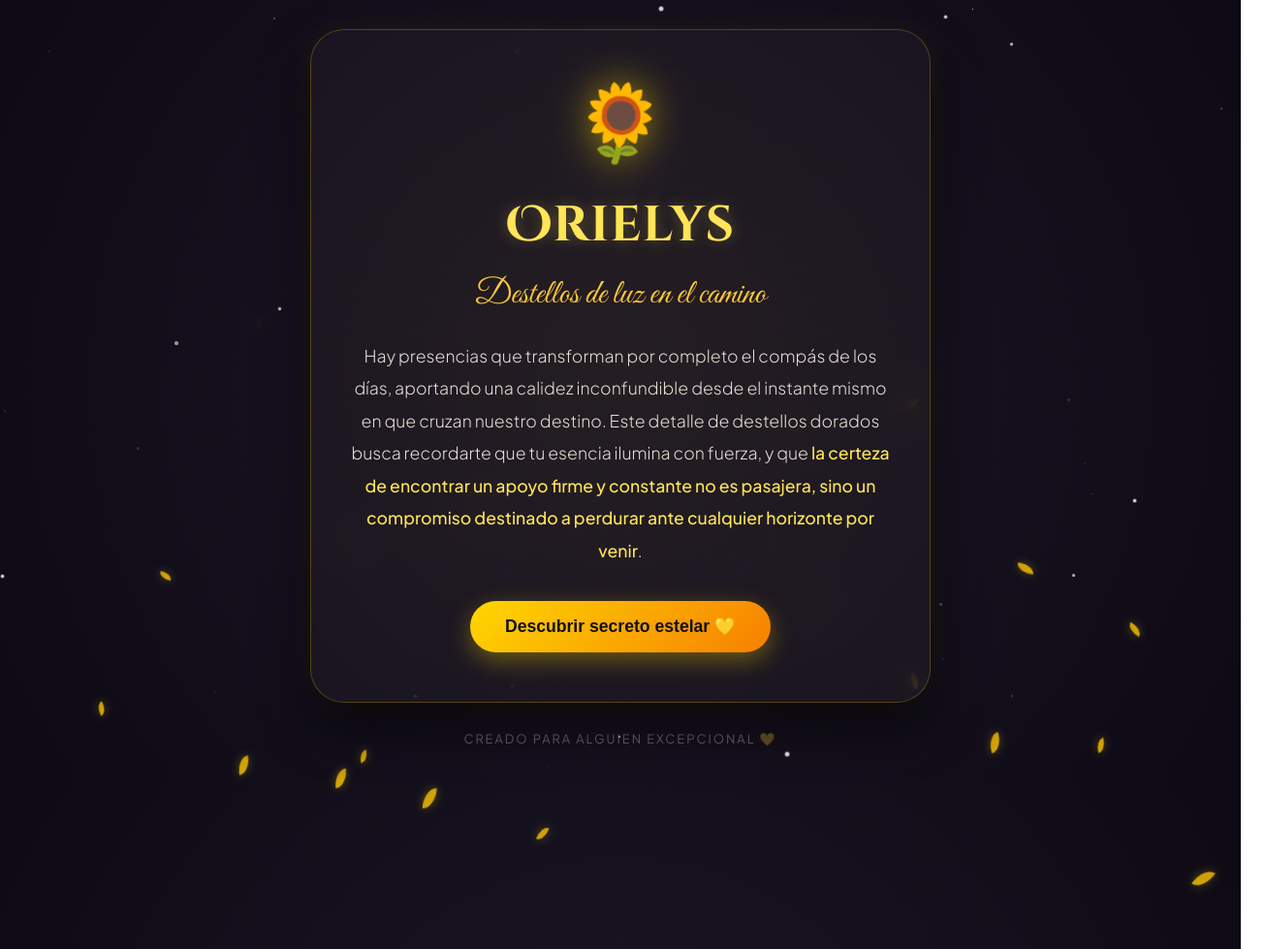
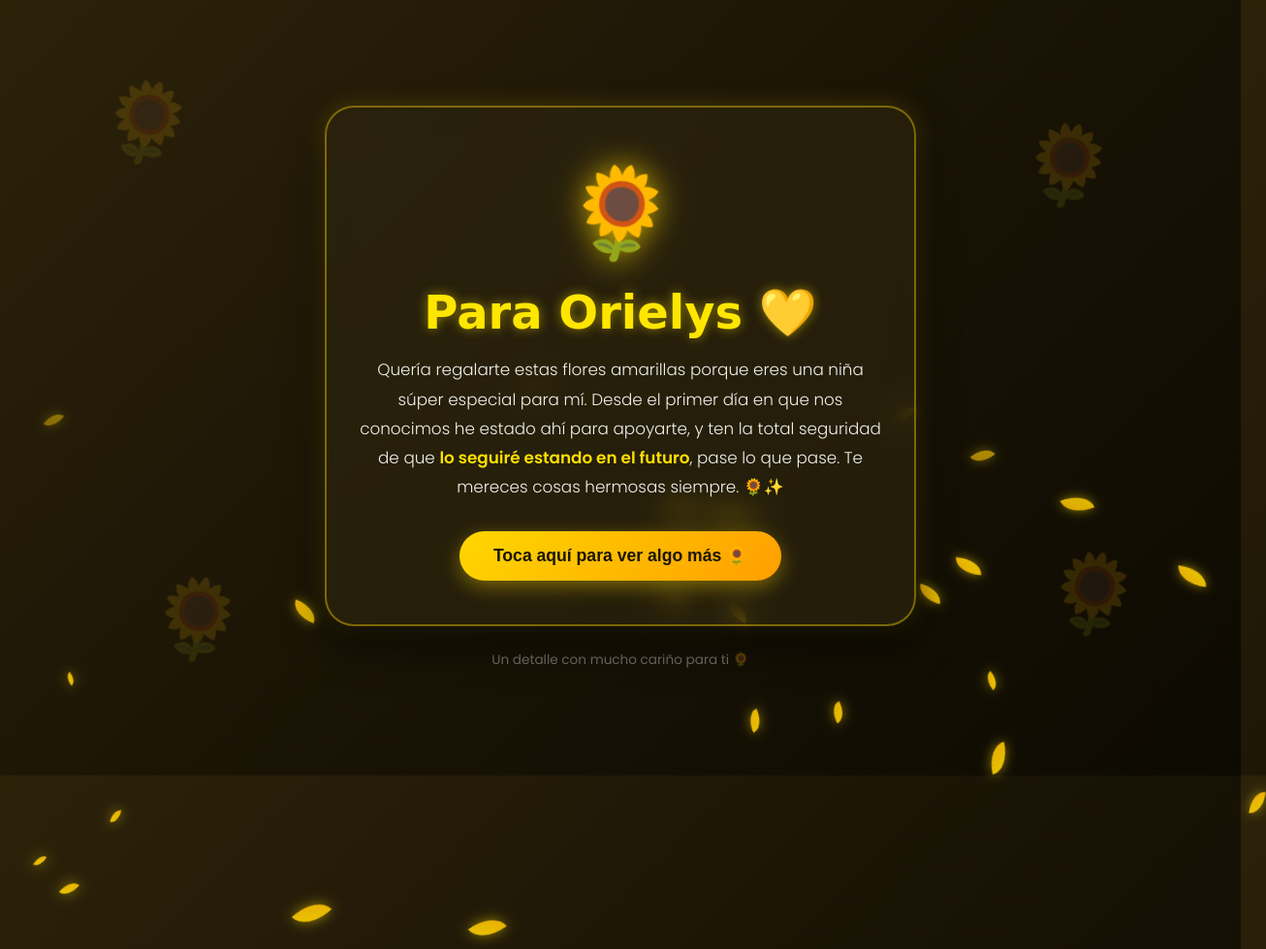
Before and after one commit to Ssevnn/florecitas-para-ori, a plain HTML site: page index.html in a window 1280 px wide. Shown: the top 979 px of the page at 97% size, 1306 px wide, since content can reach past the window. Drawn offline with Linux system fonts and the light colour scheme; a web font is replaced by a local one.

Commit message:
Update index.html with new styles and content

```diff
--- a/index.html
+++ b/index.html
@@ -3,8 +3,8 @@
 <head>
     <meta charset="UTF-8">
     <meta name="viewport" content="width=device-width, initial-scale=1.0">
-    <title>Para Orielys 💛 Un jardín para ti</title>
-    <link href="https://fonts.googleapis.com/css2?family=Cinzel+Decorative:wght@700&family=Great+Vibes&family=Plus+Jakarta+Sans:wght@300;400;500;600&display=swap" rel="stylesheet">
+    <title>Para Orielys 🌻 Flores Amarillas</title>
+    <link href="https://fonts.googleapis.com/css2?family=Shantell+Sans:ital,wght@0,400;0,700;1,400&family=Poppins:wght@300;400;600&display=swap" rel="stylesheet">
     <style>
         * {
             margin: 0;
@@ -13,64 +13,52 @@
         }
 
         body {
-            background: radial-gradient(circle at center, #1b1626 0%, #0d0a14 100%);
+            background: linear-gradient(135deg, #2c220a 0%, #1a1405 50%, #0d0a02 100%);
             min-height: 100vh;
-            font-family: 'Plus Jakarta Sans', sans-serif;
+            font-family: 'Poppins', sans-serif;
             display: flex;
             justify-content: center;
             align-items: center;
             overflow-x: hidden;
-            color: #f7f5f0;
+            color: #fff;
             position: relative;
         }
 
-        /* Estrellas de fondo sutiles */
-        .stars {
+        /* Girasoles decorativos de fondo (siluetas brillantes) */
+        .bg-sunflower {
             position: absolute;
-            width: 100%;
-            height: 100%;
-            top: 0;
-            left: 0;
+            font-size: 5rem;
+            opacity: 0.15;
+            z-index: 1;
+            animation: floatSunflower 8s ease-in-out infinite alternate;
             pointer-events: none;
-            z-index: 1;
         }
 
-        .star {
-            position: absolute;
-            background: #fff;
-            border-radius: 50%;
-            animation: twinkle 3s infinite ease-in-out;
+        @keyframes floatSunflower {
+            0% { transform: translateY(0) rotate(0deg); }
+            100% { transform: translateY(-20px) rotate(15deg); }
         }
 
-        @keyframes twinkle {
-            0%, 100% { opacity: 0.2; transform: scale(0.8); }
-            50% { opacity: 0.9; transform: scale(1.2); }
-        }
-
-        /* Pétalos y destellos flotantes dorados */
+        /* Pétalos cayendo constantemente */
         .petal {
             position: absolute;
-            background: linear-gradient(135deg, #ffd700, #ffb703);
+            background: linear-gradient(135deg, #ffdf00, #ffb703);
             border-radius: 150% 0 150% 0;
             animation: floatPetal linear infinite;
-            opacity: 0.7;
+            opacity: 0.8;
             z-index: 2;
-            box-shadow: 0 0 10px rgba(255, 215, 0, 0.4);
+            box-shadow: 0 0 12px rgba(255, 223, 0, 0.6);
         }
 
         @keyframes floatPetal {
             0% {
-                transform: translateY(-10vh) translateX(0) rotate(0deg) scale(0.7);
+                transform: translateY(-10vh) translateX(0) rotate(0deg) scale(0.8);
                 opacity: 0;
             }
-            15% {
-                opacity: 0.8;
-            }
-            85% {
-                opacity: 0.8;
-            }
+            20% { opacity: 0.9; }
+            80% { opacity: 0.9; }
             100% {
-                transform: translateY(110vh) translateX(50px) rotate(360deg) scale(1.1);
+                transform: translateY(110vh) translateX(60px) rotate(360deg) scale(1.2);
                 opacity: 0;
             }
         }
@@ -80,256 +68,190 @@
             z-index: 10;
             text-align: center;
             padding: 20px;
-            max-width: 680px;
+            max-width: 650px;
             width: 90%;
         }
 
         .card {
-            background: rgba(26, 21, 37, 0.65);
-            backdrop-filter: blur(20px);
-            -webkit-backdrop-filter: blur(20px);
-            border: 1px solid rgba(255, 215, 0, 0.25);
-            border-radius: 35px;
-            padding: 50px 35px;
-            box-shadow: 0 25px 50px rgba(0, 0, 0, 0.6), 0 0 30px rgba(255, 215, 0, 0.08);
-            animation: cardAppear 1.5s cubic-bezier(0.16, 1, 0.3, 1) forwards;
-            position: relative;
-            overflow: hidden;
+            background: rgba(45, 38, 15, 0.65);
+            backdrop-filter: blur(15px);
+            -webkit-backdrop-filter: blur(15px);
+            border: 2px solid rgba(255, 215, 0, 0.4);
+            border-radius: 30px;
+            padding: 45px 30px;
+            box-shadow: 0 20px 40px rgba(0, 0, 0, 0.6), 0 0 25px rgba(255, 215, 0, 0.2);
+            animation: fadeIn 1.2s ease-out;
         }
 
-        @keyframes cardAppear {
-            0% {
-                opacity: 0;
-                transform: translateY(40px) scale(0.95);
-            }
-            100% {
-                opacity: 1;
-                transform: translateY(0) scale(1);
-            }
+        @keyframes fadeIn {
+            from { opacity: 0; transform: translateY(25px); }
+            to { opacity: 1; transform: translateY(0); }
         }
 
-        /* Anillo luminoso decorativo interno */
-        .card::before {
-            content: '';
-            position: absolute;
-            top: -50%;
-            left: -50%;
-            width: 200%;
-            height: 200%;
-            background: radial-gradient(circle, rgba(255,215,0,0.05) 0%, transparent 70%);
-            pointer-events: none;
+        .flower-icon {
+            font-size: 85px;
+            margin-bottom: 10px;
+            display: inline-block;
+            animation: bounceFlower 2s infinite ease-in-out;
+            filter: drop-shadow(0 0 15px rgba(255, 215, 0, 0.8));
         }
 
-        .flower-emblem {
-            font-size: 75px;
-            margin-bottom: 20px;
-            animation: floatGlow 3s ease-in-out infinite;
-            display: inline-block;
-            filter: drop-shadow(0 0 20px rgba(255, 215, 0, 0.6));
-        }
-
-        @keyframes floatGlow {
-            0%, 100% { transform: translateY(0) rotate(0deg) scale(1); }
-            50% { transform: translateY(-8px) rotate(5deg) scale(1.05); }
+        @keyframes bounceFlower {
+            0%, 100% { transform: scale(1); }
+            50% { transform: scale(1.08) rotate(5deg); }
         }
 
         h1 {
-            font-family: 'Cinzel Decorative', cursive;
-            font-size: clamp(2.2rem, 5vw, 3.2rem);
-            color: #ffe55c;
+            font-family: 'Shantell Sans', cursive;
+            font-size: 3rem;
+            color: #ffe600;
             margin-bottom: 15px;
-            letter-spacing: 1px;
-            text-shadow: 0 0 15px rgba(255, 229, 92, 0.3);
-        }
-
-        .subtitle {
-            font-family: 'Great Vibes', cursive;
-            font-size: 2.2rem;
-            color: #ffca3a;
-            margin-bottom: 25px;
-            display: block;
+            text-shadow: 0 0 12px rgba(255, 230, 0, 0.5);
         }
 
         p {
-            font-size: 1.1rem;
-            line-height: 1.9;
-            color: #e2dedb;
-            margin-bottom: 35px;
+            font-size: 1.05rem;
+            line-height: 1.8;
+            color: #f1f0e8;
+            margin-bottom: 30px;
             font-weight: 300;
         }
 
-        .highlight-text {
-            color: #ffe55c;
-            font-weight: 500;
+        .highlight {
+            color: #ffdf00;
+            font-weight: 600;
         }
 
-        /* Botón elegante */
-        .btn-magic {
-            background: linear-gradient(135deg, #ffd700 0%, #f77f00 100%);
-            color: #120f18;
+        /* Botón llamativo */
+        .btn-surprise {
+            background: linear-gradient(135deg, #ffd700, #ff9e00);
+            color: #1a1502;
             border: none;
-            padding: 16px 36px;
+            padding: 15px 35px;
             font-size: 1.1rem;
             font-weight: 600;
             border-radius: 50px;
             cursor: pointer;
-            box-shadow: 0 8px 25px rgba(255, 215, 0, 0.35);
-            transition: all 0.4s cubic-bezier(0.16, 1, 0.3, 1);
-            position: relative;
-            overflow: hidden;
+            box-shadow: 0 6px 20px rgba(255, 215, 0, 0.4);
+            transition: all 0.3s ease;
         }
 
-        .btn-magic:hover {
-            transform: translateY(-4px) scale(1.02);
-            box-shadow: 0 12px 30px rgba(255, 215, 0, 0.5);
-            background: linear-gradient(135deg, #ffea61 0%, #f77f00 100%);
+        .btn-surprise:hover {
+            transform: translateY(-3px);
+            box-shadow: 0 10px 25px rgba(255, 215, 0, 0.6);
+            background: linear-gradient(135deg, #ffea61, #ff9e00);
         }
 
-        .btn-magic:active {
-            transform: translateY(-1px);
-        }
-
-        /* Mensaje poético revelado */
-        .revealed-message {
+        /* Mensaje secreto natural */
+        .secret-message {
             max-height: 0;
             opacity: 0;
             overflow: hidden;
-            transition: all 0.9s cubic-bezier(0.16, 1, 0.3, 1);
+            transition: all 0.7s ease;
             margin-top: 0;
-            border-top: 1px solid transparent;
+            font-family: 'Shantell Sans', cursive;
+            font-size: 1.5rem;
+            color: #fff3b0;
         }
 
-        .revealed-message.show {
-            max-height: 350px;
+        .secret-message.visible {
+            max-height: 200px;
             opacity: 1;
-            margin-top: 30px;
-            border-top: 1px solid rgba(255, 215, 0, 0.2);
-            padding-top: 25px;
+            margin-top: 25px;
+            padding-top: 15px;
+            border-top: 1px dashed rgba(255, 215, 0, 0.3);
         }
 
-        .revealed-message p {
-            font-family: 'Great Vibes', cursive;
-            font-size: 2rem;
-            color: #fff3b0;
-            line-height: 1.6;
-            margin-bottom: 0;
-            text-shadow: 0 0 10px rgba(255, 243, 176, 0.3);
-        }
-
-        .footer-note {
-            margin-top: 30px;
-            font-size: 0.8rem;
-            color: rgba(255, 255, 255, 0.35);
-            letter-spacing: 2px;
-            text-transform: uppercase;
+        .footer {
+            margin-top: 25px;
+            font-size: 0.85rem;
+            color: rgba(255, 255, 255, 0.4);
         }
     </style>
 </head>
 <body>
 
-    <!-- Cielo estrellado -->
-    <div class="stars" id="stars-container"></div>
-    <!-- Pétalos cayendo -->
+    <!-- Girasoles fijos decorativos al fondo -->
+    <div class="bg-sunflower" style="top: 10%; left: 8%;">🌻</div>
+    <div class="bg-sunflower" style="top: 15%; right: 10%; animation-delay: 1s;">🌻</div>
+    <div class="bg-sunflower" style="bottom: 12%; left: 12%; animation-delay: 2s;">🌻</div>
+    <div class="bg-sunflower" style="bottom: 15%; right: 8%; animation-delay: 1.5s;">🌻</div>
+
+    <!-- Contenedor para pétalos flotantes -->
     <div id="petals-container"></div>
 
     <div class="container">
         <div class="card">
-            <div class="flower-emblem">🌻</div>
-            <h1>Orielys</h1>
-            <span class="subtitle">Destellos de luz en el camino</span>
-
+            <div class="flower-icon">🌻</div>
+            <h1>Para Orielys 💛</h1>
             <p>
-                Hay presencias que transforman por completo el compás de los días, aportando una calidez inconfundible desde el instante mismo en que cruzan nuestro destino. Este detalle de destellos dorados busca recordarte que tu esencia ilumina con fuerza, y que <span class="highlight-text">la certeza de encontrar un apoyo firme y constante no es pasajera, sino un compromiso destinado a perdurar ante cualquier horizonte por venir</span>.
+                Quería regalarte estas flores amarillas porque eres una niña súper especial para mí. Desde el primer día en que nos conocimos he estado ahí para apoyarte, y ten la total seguridad de que <span class="highlight">lo seguiré estando en el futuro</span>, pase lo que pase. Te mereces cosas hermosas siempre. 🌻✨
             </p>
-
-            <button class="btn-magic" onclick="revealPoem()">Descubrir secreto estelar 💛</button>
-
-            <div id="secret-box" class="revealed-message">
-                <p>
-                    "Porque tu luz se vuelve brújula y refugio, mi compañía y mi cuidado no entienden de calendarios; nacieron desde el primer latido de esta coincidencia y caminarán contigo hacia adelante, siempre." ✨
-                </p>
+            <button class="btn-surprise" onclick="revealMessage()">Toca aquí para ver algo más 🌻</button>
+            <div id="secret" class="secret-message">
+                "De verdad vales muchísimo, gracias por coincidir conmigo y formar parte de mi vida." 💛
             </div>
         </div>
-
-        <div class="footer-note">
-            Creado para alguien excepcional 💛
+        <div class="footer">
+            Un detalle con mucho cariño para ti 🌻
         </div>
     </div>
 
     <script>
-        // Generar estrellas de fondo
-        const starsContainer = document.getElementById('stars-container');
-        for (let i = 0; i < 40; i++) {
-            const star = document.createElement('div');
-            star.classList.add('star');
-            const size = Math.random() * 3 + 1;
-            star.style.width = `${size}px`;
-            star.style.height = `${size}px`;
-            star.style.left = `${Math.random() * 100}vw`;
-            star.style.top = `${Math.random() * 100}vh`;
-            star.style.animationDuration = `${Math.random() * 3 + 2}s`;
-            star.style.animationDelay = `${Math.random() * 3}s`;
-            starsContainer.appendChild(star);
-        }
+        // Generar lluvia constante de pétalos amarillos
+        const container = document.getElementById('petals-container');
+        const petalCount = 30;
 
-        // Generar pétalos flotantes continuos
-        const petalsContainer = document.getElementById('petals-container');
-        const totalPetals = 22;
-
-        for (let i = 0; i < totalPetals; i++) {
+        for (let i = 0; i < petalCount; i++) {
             const petal = document.createElement('div');
             petal.classList.add('petal');
 
-            const width = Math.random() * 10 + 8;
-            const height = width * 1.6;
-            petal.style.width = `${width}px`;
-            petal.style.height = `${height}px`;
+            const size = Math.random() * 14 + 8;
+            petal.style.width = `${size}px`;
+            petal.style.height = `${size * 1.6}px`;
 
             petal.style.left = `${Math.random() * 100}vw`;
-            petal.style.animationDuration = `${Math.random() * 6 + 5}s`;
+            petal.style.animationDuration = `${Math.random() * 5 + 4}s`;
             petal.style.animationDelay = `${Math.random() * 5}s`;
 
-            petalsContainer.appendChild(petal);
+            container.appendChild(petal);
         }
 
-        // Función interactiva para revelar el mensaje y desatar lluvia dorada
-        function revealPoem() {
-            const box = document.getElementById('secret-box');
-            box.classList.toggle('show');
-
-            if (box.classList.contains('show')) {
-                triggerBurst();
+        // Mostrar mensaje y generar explosión de pétalos
+        function revealMessage() {
+            const secret = document.getElementById('secret');
+            secret.classList.toggle('visible');
+            if (secret.classList.contains('visible')) {
+                createBurstPetals();
             }
         }
 
-        // Efecto visual de explosión de pétalos al hacer clic
-        function triggerBurst() {
+        // Estallido de pétalos al hacer clic
+        function createBurstPetals() {
             for (let i = 0; i < 20; i++) {
                 const burst = document.createElement('div');
                 burst.classList.add('petal');
-                const size = Math.random() * 12 + 6;
+                const size = Math.random() * 12 + 8;
                 burst.style.width = `${size}px`;
                 burst.style.height = `${size * 1.5}px`;
                 burst.style.left = '50vw';
-                burst.style.top = '55vh';
+                burst.style.top = '50vh';
                 burst.style.animationDuration = `${Math.random() * 1.5 + 1}s`;
 
-                const angle = Math.random() * Math.PI * 2;
-                const distance = Math.random() * 250 + 80;
-                const targetX = Math.cos(angle) * distance;
-                const targetY = Math.sin(angle) * distance;
+                const randomX = (Math.random() - 0.5) * 450;
+                const randomY = (Math.random() - 0.5) * 450;
 
-                burst.style.transition = 'all 1s cubic-bezier(0.1, 1, 0.3, 1)';
-                petalsContainer.appendChild(burst);
+                burst.style.transition = 'all 1s ease-out';
+                container.appendChild(burst);
 
                 setTimeout(() => {
-                    burst.style.transform = `translate(${targetX}px, ${targetY}px) rotate(${Math.random() * 720}deg) scale(1.2)`;
-                    burst.style.opacity = '0';
-                }, 20);
+                    burst.style.transform = `translate(${randomX}px, ${randomY}px) rotate(720deg) scale(1.3)`;
+                    burst.style.opacity = 0;
+                }, 30);
 
                 setTimeout(() => {
                     burst.remove();
-                }, 1100);
+                }, 1050);
             }
         }
     </script>
```
